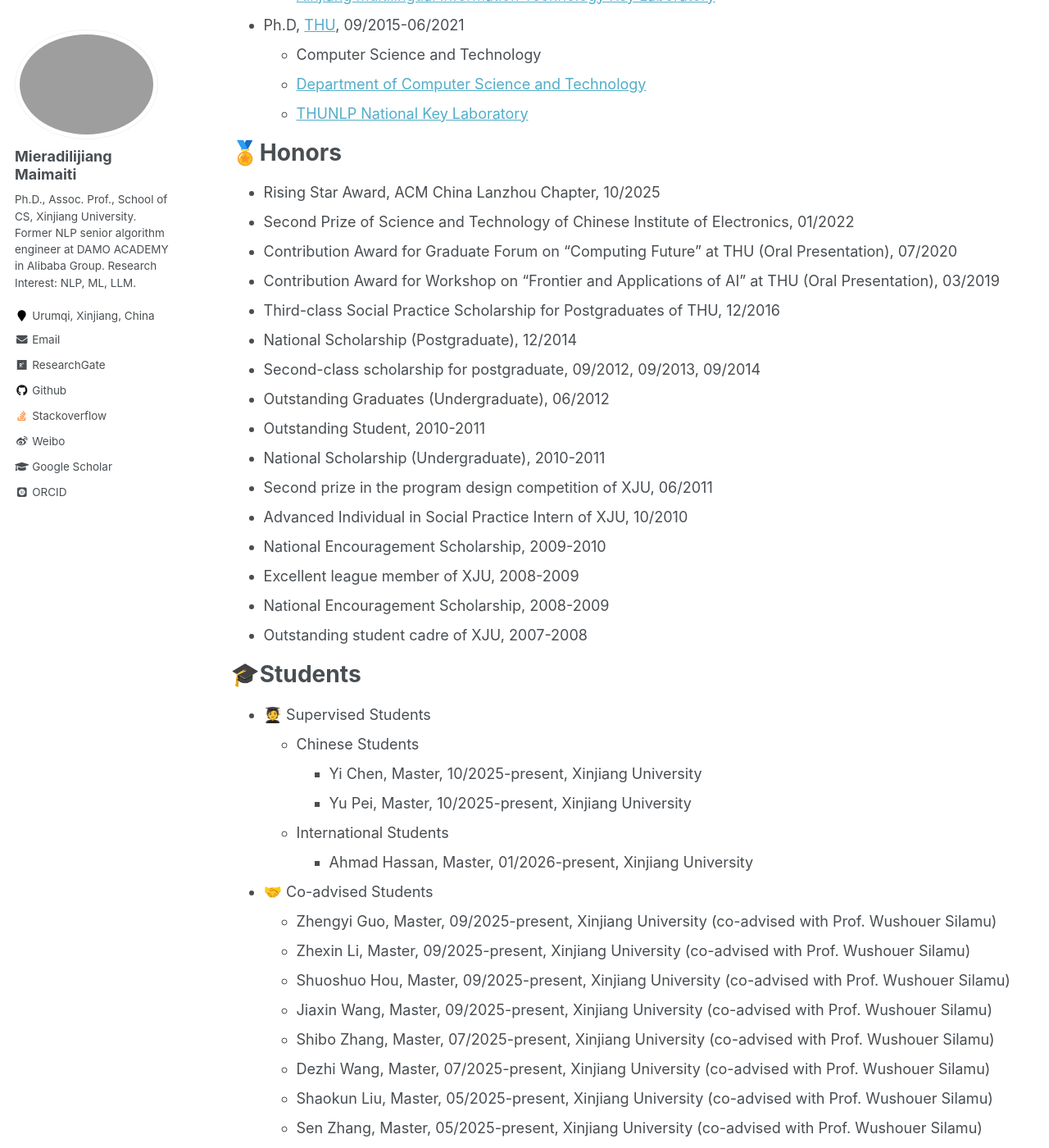
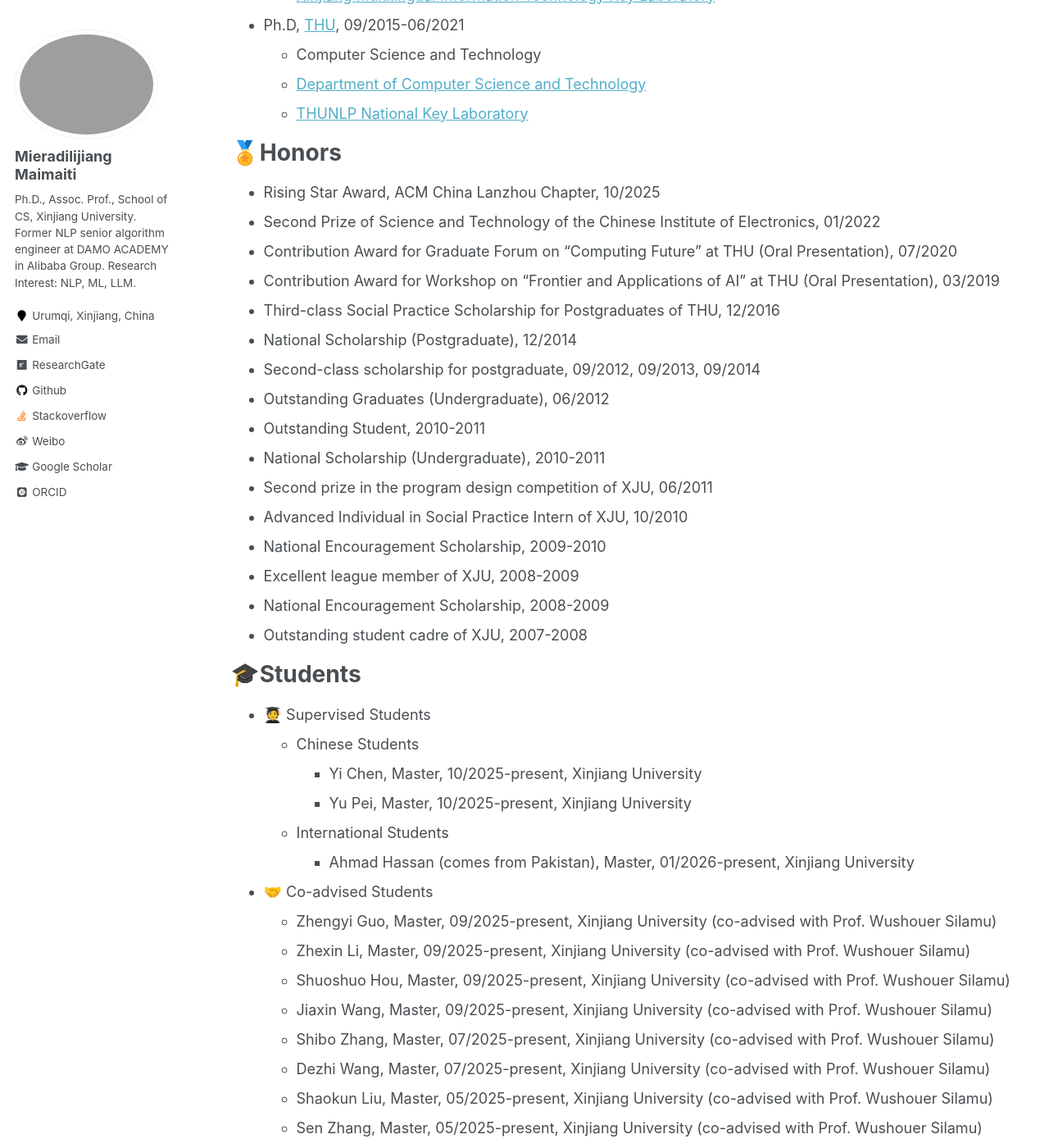
Before and after one commit to miradel51/miradel51.github.io, a Jekyll site: the page built from _pages/cv.md, in a window 1280 px wide and 1400 px high, scrolled down 696 px. Shown: the whole window at 82% size. Built offline with Jekyll 4.4.1, drawn with Linux system fonts in a browser that asks for light colours; some web fonts are replaced.

Commit message:
Update cv.md
revised the cv page

```diff
--- a/_pages/cv.md
+++ b/_pages/cv.md
@@ -34,7 +37,7 @@ redirect_from:
 🏅Honors
 ======
 * Rising Star Award, ACM China Lanzhou Chapter, 10/2025
-* Second Prize of Science and Technology of Chinese Institute of Electronics, 01/2022
+* Second Prize of Science and Technology of the Chinese Institute of Electronics, 01/2022
 * Contribution Award for Graduate Forum on "Computing Future" at THU (Oral Presentation), 07/2020
 * Contribution Award for Workshop on "Frontier and Applications of AI" at THU (Oral Presentation), 03/2019
 * Third-class Social Practice Scholarship for Postgraduates of THU, 12/2016
@@ -60,7 +63,7 @@ redirect_from:
     * Yi Chen, Master, 10/2025-present, Xinjiang University
     * Yu Pei, Master, 10/2025-present, Xinjiang University
   * International Students
-    * Ahmad Hassan, Master, 01/2026-present, Xinjiang University
+    * Ahmad Hassan (comes from Pakistan), Master, 01/2026-present, Xinjiang University
 
 * 🤝 Co-advised Students
   * Zhengyi Guo, Master, 09/2025-present, Xinjiang University (co-advised with Prof. Wushouer Silamu)
```
Also changed, not shown: other parts of _pages/cv.md (+5 -2 lines).
